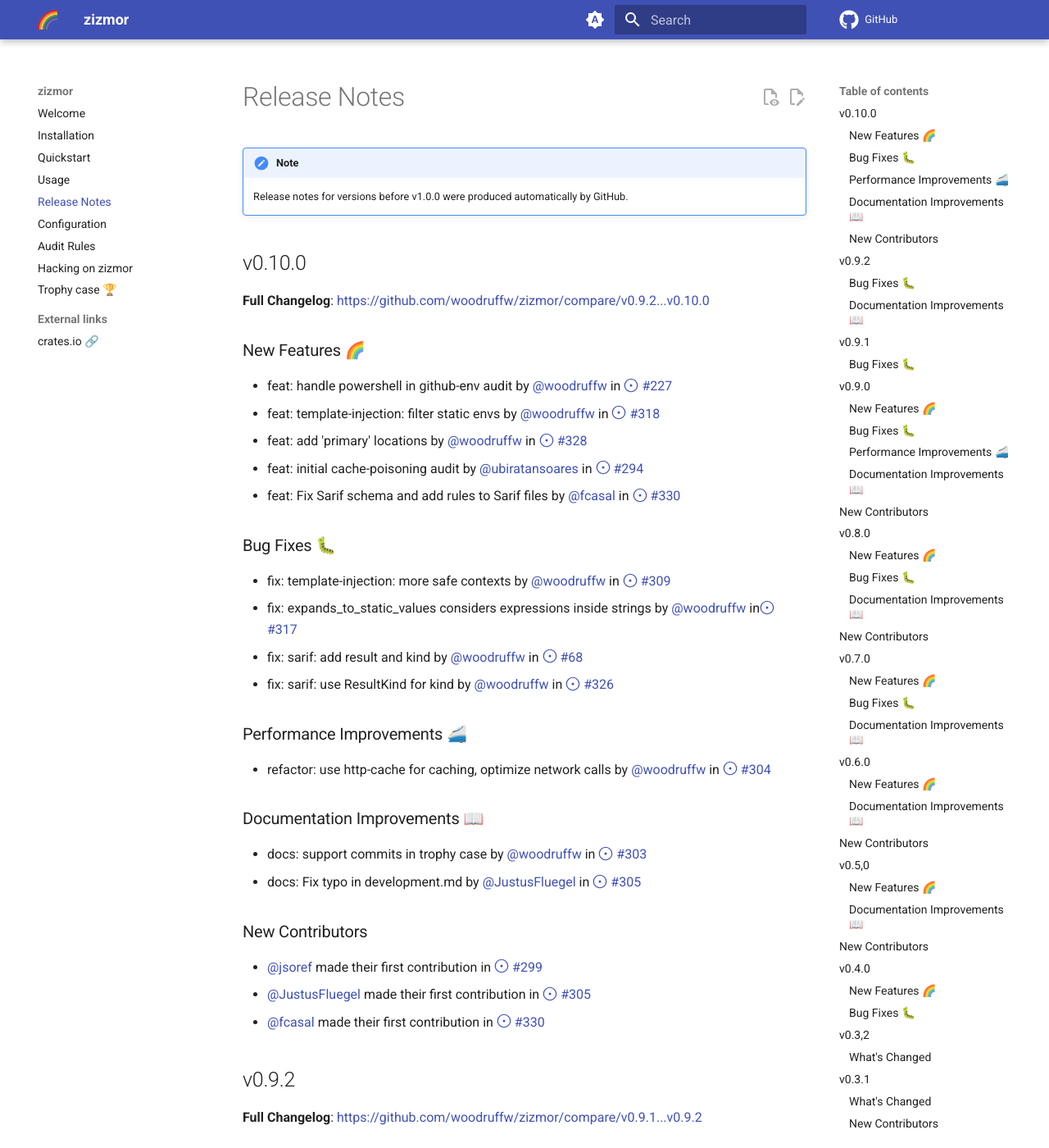
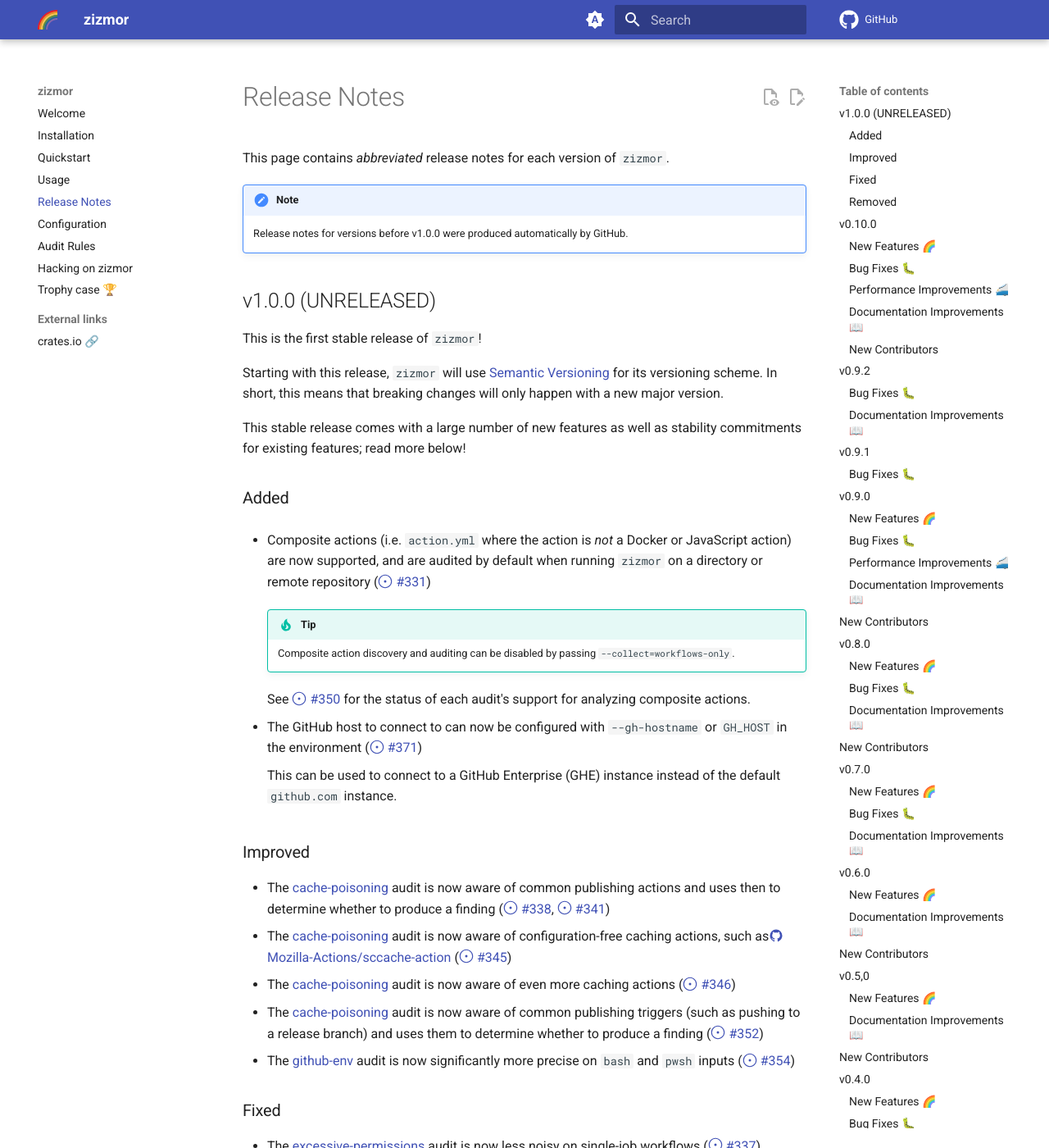
Before and after one commit to zizmorcore/zizmor, an MkDocs documentation site: the page built from docs/release-notes.md, in a window 1280 px wide and 1400 px high. Shown: the whole window at 82% size. Built offline with MkDocs 1.6.1 and Material for MkDocs 9.7.7, drawn with Linux system fonts in a browser that asks for light colours; comment, search, counter and statistics services are not loaded; some of the changed text lies outside the part shown.

Commit message:
docs: record v1.0.0
Signed-off-by: William Woodruff <william@yossarian.net>

```diff
--- a/docs/release-notes.md
+++ b/docs/release-notes.md
@@ -4,9 +4,68 @@
 
 # Release Notes
 
+This page contains _abbreviated_ release notes for each version of `zizmor`.
+
 !!! note
 
     Release notes for versions before v1.0.0 were produced automatically by GitHub.
+
+## v1.0.0 (UNRELEASED)
+
+This is the first stable release of `zizmor`!
+
+Starting with this release, `zizmor` will use [Semantic Versioning] for
+its versioning scheme. In short, this means that breaking changes will only
+happen with a new major version.
+
+[Semantic Versioning]: https://semver.org/
+
+This stable release comes with a large number of new features as well
+as stability commitments for existing features; read more below!
+
+### Added
+
+* Composite actions (i.e. `action.yml` where the action is *not* a Docker
+  or JavaScript action) are now supported, and are audited by default
+  when running `zizmor` on a directory or remote repository (#331)
+
+    !!! tip
+
+        Composite action discovery and auditing can be disabled by passing
+        `--collect=workflows-only`.
+
+    See #350 for the status of each audit's support for analyzing
+    composite actions.
+
+* The GitHub host to connect to can now be configured with `--gh-hostname`
+  or `GH_HOST` in the environment (#371)
+
+    This can be used to connect to a GitHub Enterprise (GHE) instance
+    instead of the default `github.com` instance.
+
+### Improved
+
+* The [cache-poisoning] audit is now aware of common publishing actions
+  and uses then to determine whether to produce a finding (#338, #341)
+* The [cache-poisoning] audit is now aware of configuration-free caching
+  actions, such as @Mozilla-Actions/sccache-action (#345)
+* The [cache-poisoning] audit is now aware of even more caching actions
+  (#346)
+* The [cache-poisoning] audit is now aware of common publishing triggers
+  (such as pushing to a release branch) and uses them to determine whether
+  to produce a finding (#352)
+* The [github-env] audit is now significantly more precise on `bash` and `pwsh`
+  inputs (#354)
+
+### Fixed
+
+* The [excessive-permissions] audit is now less noisy on single-job workflows (#337)
+* Expressions like `function().foo.bar` are now parsed correctly (#340)
+* The [cache-poisoning] defaults for `setup-go` were fixed (#343)
+* `uses:` matching is now case-insensitive where appropriate (#353)
+* Quoted YAML keys (like `'on': foo`) are now parsed correctly (#368)
+
+### Removed
 
 ## v0.10.0
 
@@ -313,3 +372,9 @@
 
 ### New Contributors
 * @hugovk made their first contribution in #61
+
+<!-- useful shortlinks -->
+
+[excessive-permissions]: ./audits.md#excessive-permissions
+[cache-poisoning]: ./audits.md#cache-poisoning
+[github-env]: ./audits.md#github-env
```
